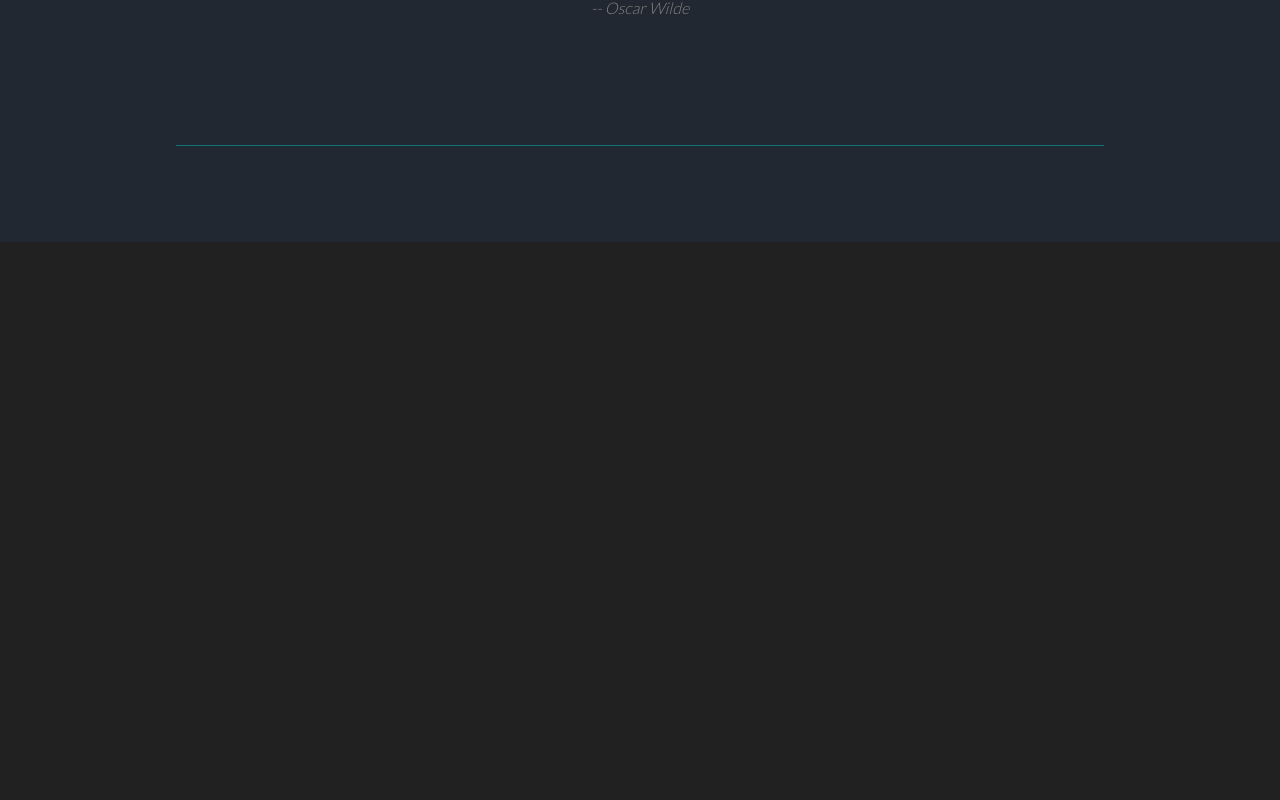
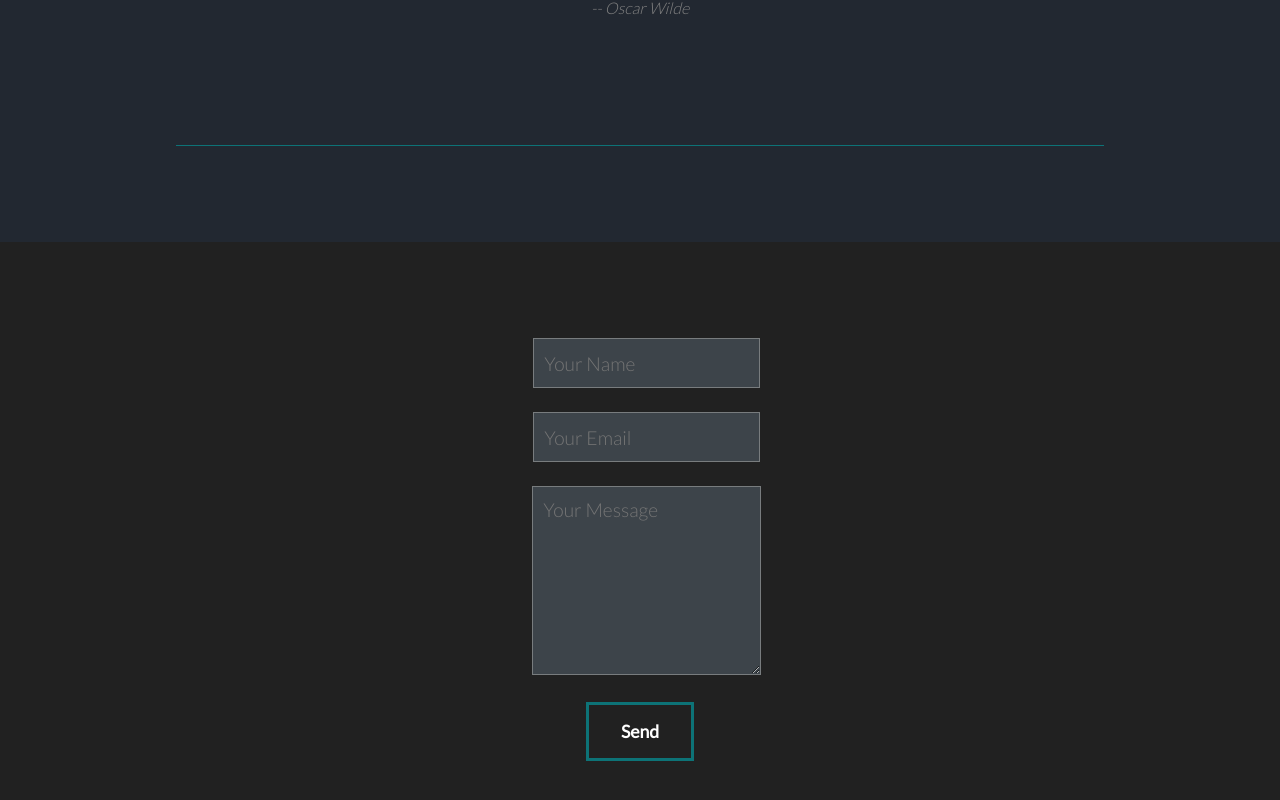
Before and after one commit to nimaester/psite, a React (Create React App) app: page / in a window 1280 px wide. Shown: the part 1644-2444 px from the top of the page. Before the commit the page ends 1886 px from the top, so only its background shows below. Built offline with nearby package versions, Linux system fonts and the light colour scheme.

Commit message:
updated some css

```diff
--- a/src/AboutMain.js
+++ b/src/AboutMain.js
@@ -4,6 +4,7 @@ import AboutMe from './about/AboutMe';
 import {motion} from 'framer-motion';
 import {slideUpAnimation} from './animations/animation'
 // import Services from './about/Services'
+import Contact from "./Contact";
 
 const AboutMain = () => {
   return (
@@ -15,6 +16,7 @@ const AboutMain = () => {
     >
       <About />
       <AboutMe />
+      <Contact />
     </motion.div>
   );
 };
--- a/src/about/AboutMe.js
+++ b/src/about/AboutMe.js
@@ -10,9 +10,8 @@ const AboutMe = () => {
 
   const controls = useAnimation();
   const [element, view] = useInView();
-  if (view) {
-    controls.start("show");
-  }
+
+  view && controls.start("show")
 
   return (
     <Fragment>
```
